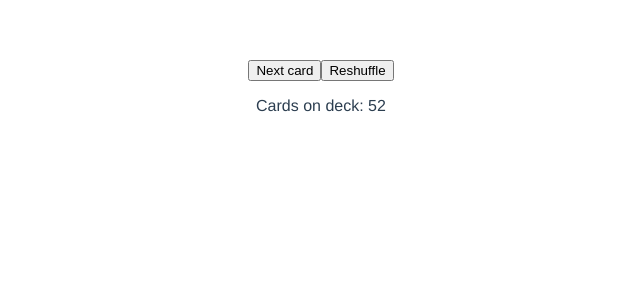
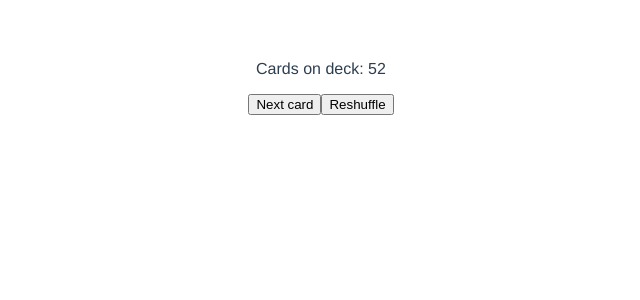
Before and after one commit to hdpoliveira/drinking-game, a Vue app: page / in a window 1280 px wide. Shown: the top 300 px of the page, without its empty margins (319-959 px from the left). Built offline with nearby package versions, Linux system fonts and the light colour scheme.

Commit message:
Display card at the bottom

```diff
--- a/src/components/Cards.vue
+++ b/src/components/Cards.vue
@@ -1,9 +1,9 @@
 <template>
   <h1>{{ msg }}</h1>
-  <CardDisplay :card=card />
+  <p>Cards on deck: {{ count }}</p>
   <button @click="nextCard" :disabled="count == 0">Next card</button>
   <button @click="reshuffle">Reshuffle</button>
-  <p>Cards on deck: {{ count }}</p>
+  <CardDisplay :card=card />
 </template>
 
 <script>
```
